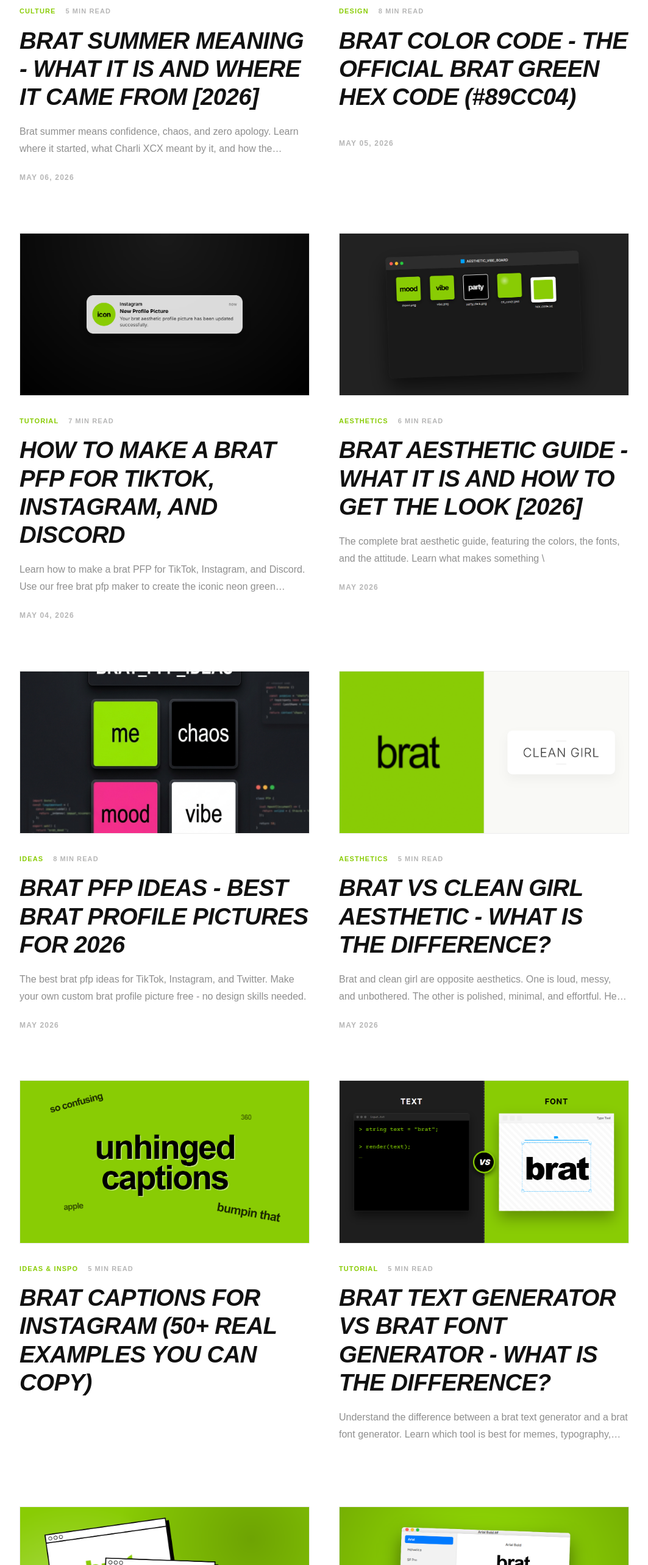
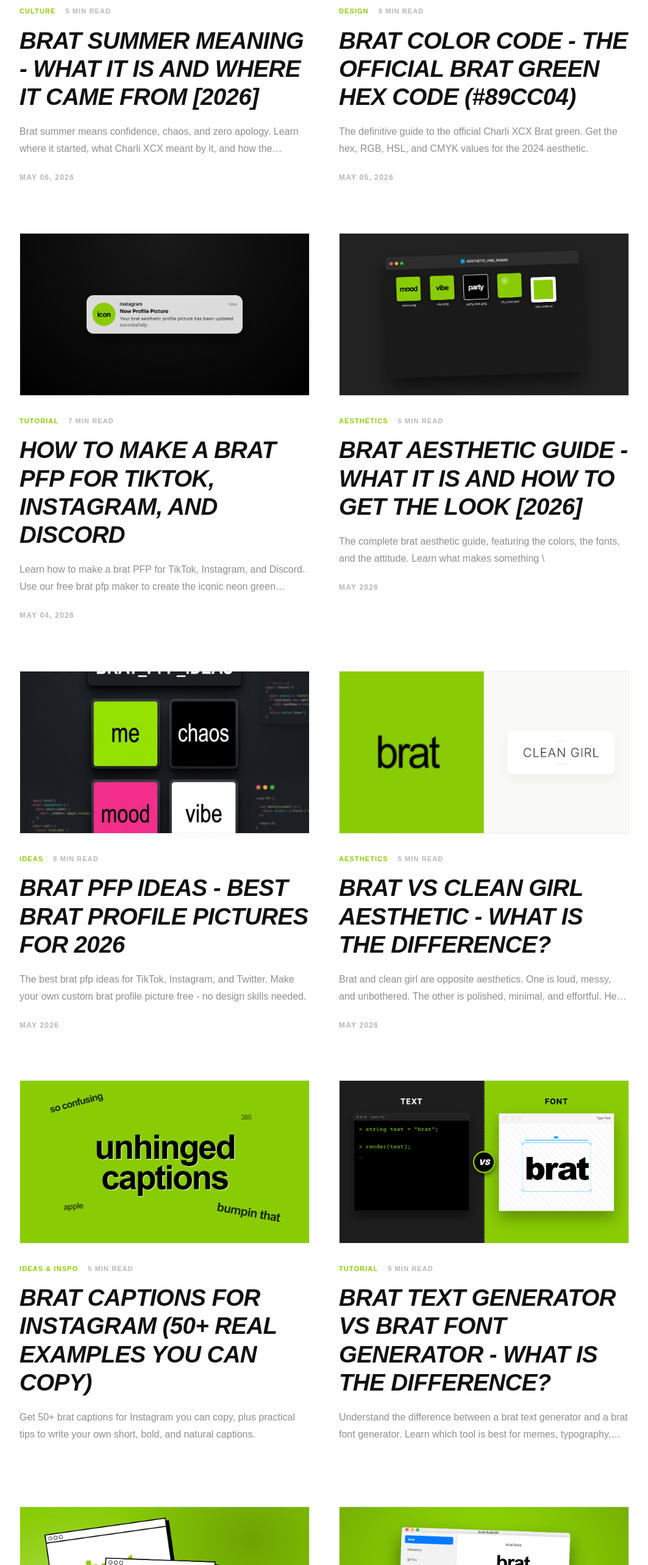
Before and after one commit to helloo-cmyk/ibratgenerator, a Next.js app in the folder ibrat-next/: page /blog in a window 1280 px wide. Shown: the part 856-3422 px from the top of the page at 61% size, without its empty margins (108-1171 px from the left). Built offline with nearby package versions, Linux system fonts and the light colour scheme.

Commit message:
chore: final site optimizations and security hardening verified

```diff
--- a/ibrat-next/next.config.ts
+++ b/ibrat-next/next.config.ts
@@ -34,7 +34,7 @@
       "style-src 'self' 'unsafe-inline' https://fonts.googleapis.com",
       "font-src 'self' https://fonts.gstatic.com",
       "img-src 'self' data: blob: https:",
-      "connect-src 'self' https://www.google-analytics.com https://analytics.google.com https://www.google.com https://clarity.ms https://www.clarity.ms https://stats.g.doubleclick.net",
+      "connect-src 'self' https://www.google-analytics.com https://analytics.google.com https://www.google.com https://clarity.ms https://www.clarity.ms https://t.clarity.ms https://stats.g.doubleclick.net",
       "frame-src 'self' https://pagead2.googlesyndication.com",
     ].join('; ')
   }
--- a/ibrat-next/src/lib/blogPosts.json
+++ b/ibrat-next/src/lib/blogPosts.json
@@ -11,7 +11,7 @@
   {
     "title": "Brat Color Code - The Official Brat Green Hex Code (#89CC04)",
     "slug": "brat-color-code",
-    "description": "",
+    "description": "The definitive guide to the official Charli XCX Brat green. Get the hex, RGB, HSL, and CMYK values for the 2024 aesthetic.",
     "category": "DESIGN",
     "image": "/blog-images/color-code-hero-v2.png",
     "date": "May 05, 2026",
@@ -56,7 +56,7 @@
   {
     "title": "Brat Captions for Instagram (50+ Real Examples You Can Copy)",
     "slug": "brat-captions-for-instagram",
-    "description": "",
+    "description": "Get 50+ brat captions for Instagram you can copy, plus practical tips to write your own short, bold, and natural captions.",
     "category": "IDEAS & INSPO",
     "image": "/blog-images/captions-hero.png",
     "date": "",
```
